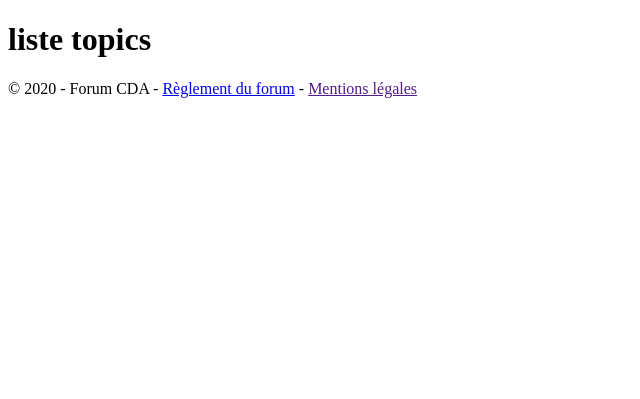
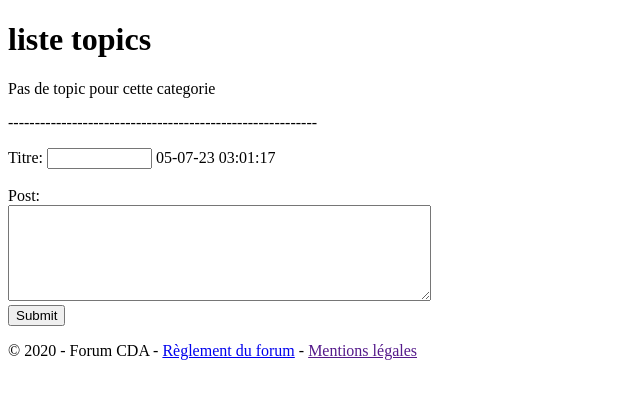
Before and after one commit to AbdouVak/Abdourahman_Vakouiev, a PHP site: page /index.php?ctrl=forum&action=listTopics in a window 1280 px wide. Shown: the part 55-454 px from the top of the page, without its empty margins (0-640 px from the left). Run offline with PHP 8.4, Linux system fonts and the light colour scheme; data that the repository does not hold is empty; some libraries are stand-ins or nearby versions.

Commit message:
listTopic: add a form to create/send a post

```diff
--- a/forumPlateau/view/forum/listTopics.php
+++ b/forumPlateau/view/forum/listTopics.php
@@ -2,6 +2,7 @@
 
 $categories = $result["data"]["categories"];
 $topics = $result["data"]['topics'];
+
 
 ?>
 
@@ -9,16 +10,45 @@ $topics = $result["data"]['topics'];
 
 
 <?php
+
+
     foreach($categories as $categorie){?>
-    <a href='index.php?ctrl=forum&action=listTopics&id=<?=$categorie->getID()?>'><?=$categorie->getCategorie()?></a><?php
+        <a href='index.php?ctrl=forum&action=listTopicsByCategorie&id=<?=$categorie->getID()?>'><?=$categorie->getCategorie()?></a><?php
     }
 
 
+
+
+if(isset($topics)){
     foreach($topics as $topic){
 
         if($topic->getTitle() != null){?>
             <div>
-            <a href="index.php?ctrl=post&action=topics"><p><?=$topic->getTitle()?> - <?=$topic->getCreationdate()?></p></a>
+                <a href="index.php?ctrl=post&action=listPostByTopic&id=<?=$topic->getID()?>"><p><?=$topic->getTitle()?> - <?=$topic->getCreationdate()?></p></a>
             </div><?php
         }
+
     }
+}else{?>
+
+    <p>Pas de topic pour cette categorie</p><?php
+
+}?>
+<p>----------------------------------------------------------</p>
+
+<form>
+
+    <label for="name">Titre:</label>
+    <input type="text" id="name" name="name" required
+        minlength="4" maxlength="8" size="10"> <?= date('d-m-y h:i:s');?><br></br>
+
+
+    <label for="post">Post:</label><br>
+    <textarea id="post" name="post"rows="6" cols="50">
+    </textarea><br>
+
+
+    <input type="submit">
+
+
+</form>
```
Lines whose indentation alone changed are shown as unchanged.
